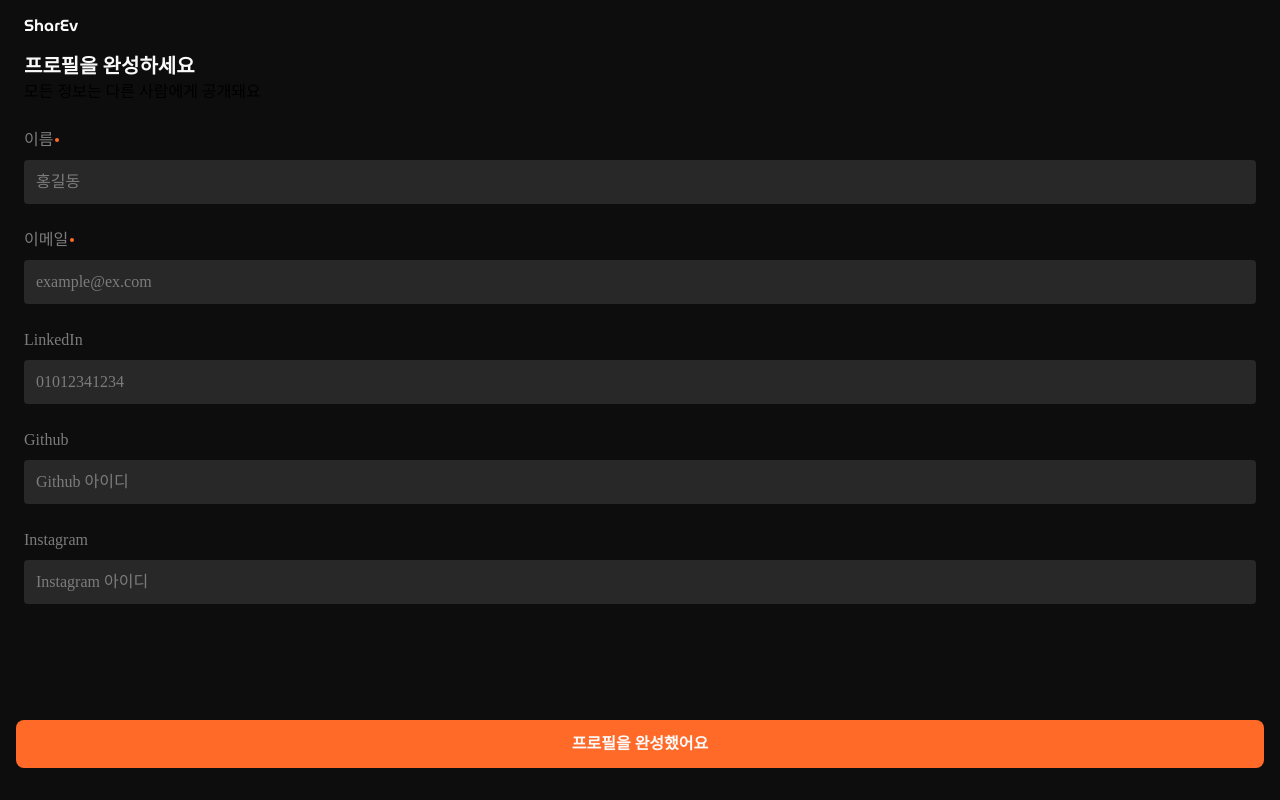
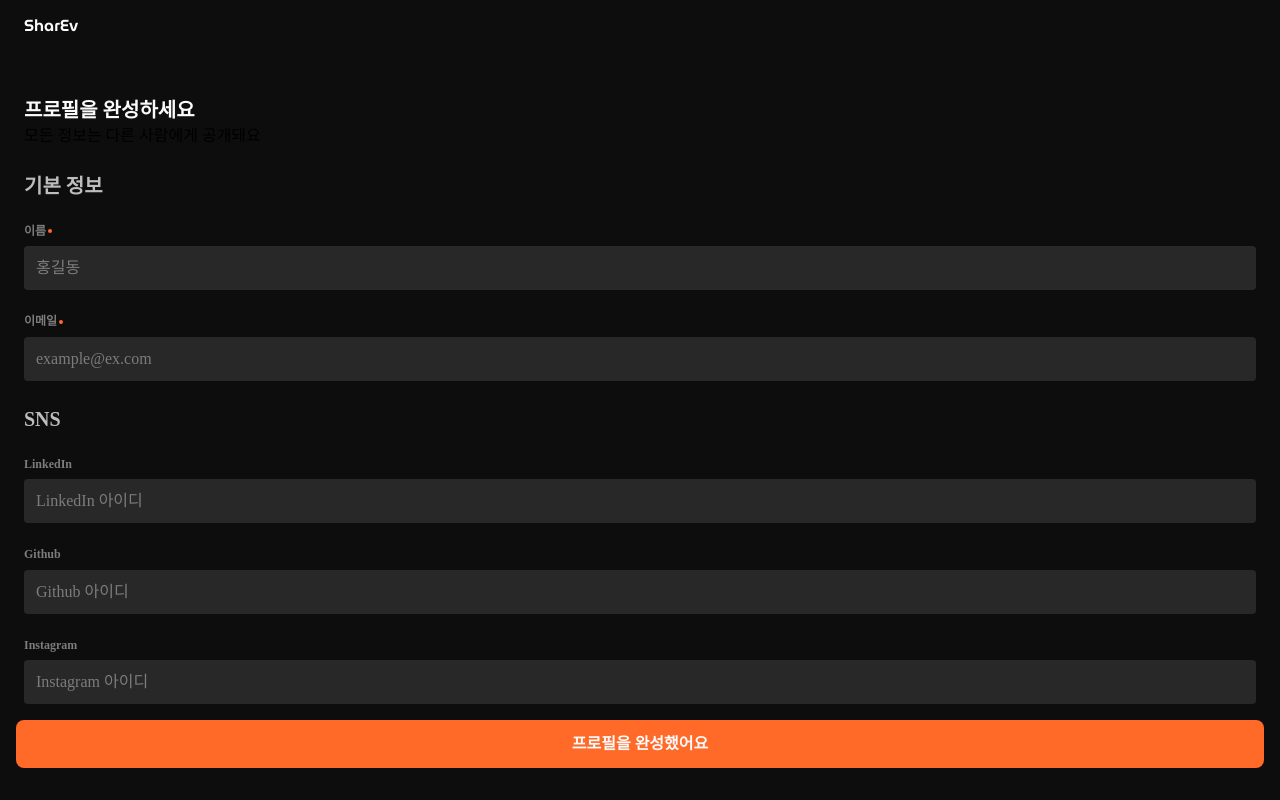
Before and after one commit to Nowdays-Goodnight-Cool-Niang/SharEv-Frontend, a React (Vite) app: page /profile-setup in a window 1280 px wide. Built offline with nearby package versions, Linux system fonts and the light colour scheme; a web font is replaced by a local one.

Commit message:
feat: 🎸 헤더와 상수값 분리한 FormSection 생성 및 활용
✅ Closes: #5

```diff
--- a/src/components/common/Input.tsx
+++ b/src/components/common/Input.tsx
@@ -30,7 +30,7 @@ function Input({
   return (
     <label className="mt-6 block">
       <div className="flex items-center">
-        <span className="text-label text-gray-500">{labelName}</span>
+        <span className="text-label-1 text-gray-500">{labelName}</span>
         {required && <div className="ml-0.5 h-1 w-1 rounded-full bg-orange-500"></div>}
       </div>
 
--- a/src/components/profile/FormContent.tsx
+++ b/src/components/profile/FormContent.tsx
@@ -1,7 +1,7 @@
 import { useNavigate } from 'react-router';
 import ButtonPrimary from '../common/BaseButton';
-import FormSns from './FormSns';
-import FormDefault from './FormDefault';
+
+import FormSection from './FormSection';
 import { useState, useEffect } from 'react';
 import { IFormAccount } from '../../types/formAccount';
 import { accountAPI } from '../../apis/accounts';
@@ -35,8 +35,8 @@ function Content() {
 
   return (
     <form>
-      <FormDefault handleChange={handleChange} />
-      <FormSns handleChange={handleChange} />
+      <FormSection type="default" handleChange={handleChange} />
+      <FormSection type="sns" handleChange={handleChange} />
 
       <div className="fixed bottom-8 left-4 right-4 max-w-full">
         <ButtonPrimary isDisabled={!formAccount.name} onClick={(e) => handleProfileCompletion(e)}>
--- a/src/components/profile/FormDefault.tsx
+++ /dev/null
@@ -1,28 +0,0 @@
-import Input from '../common/Input';
-
-interface IFormProps {
-  handleChange: (e: React.ChangeEvent<HTMLInputElement>) => void;
-}
-
-function FormDefault({ handleChange }: IFormProps) {
-  return (
-    <>
-      <Input
-        labelName="이름"
-        placeholder="홍길동"
-        name="name"
-        required={true}
-        onChange={handleChange}
-      />
-      <Input
-        labelName="이메일"
-        placeholder="example@ex.com"
-        name="email"
-        required={true}
-        onChange={handleChange}
-      />
-    </>
-  );
-}
-
-export default FormDefault;
--- /dev/null
+++ b/src/components/profile/FormSection.tsx
@@ -0,0 +1,42 @@
+import Input from '../common/Input';
+
+interface IFormProps {
+  type: 'default' | 'sns';
+  handleChange: (e: React.ChangeEvent<HTMLInputElement>) => void;
+}
+
+const defaultFields = [
+  { labelName: '이름', placeholder: '홍길동', name: 'name', required: true },
+  { labelName: '이메일', placeholder: 'example@ex.com', name: 'email', required: true },
+];
+
+const snsFields = [
+  { labelName: 'LinkedIn', placeholder: 'LinkedIn 아이디', name: 'linkedIn', required: false },
+  { labelName: 'Github', placeholder: 'Github 아이디', name: 'github', required: false },
+  { labelName: 'Instagram', placeholder: 'Instagram 아이디', name: 'instagram', required: false },
+];
+
+function FormSection({ type, handleChange }: IFormProps) {
+  const datas = {
+    default: { title: '기본 정보', field: defaultFields },
+    sns: { title: 'SNS', field: snsFields },
+  };
+
+  return (
+    <div className="mt-6">
+      <h2 className="mb-4 text-xl font-bold text-gray-400">{datas[type].title}</h2>
+      {datas[type].field.map((data) => (
+        <Input
+          key={data.name}
+          labelName={data.labelName}
+          placeholder={data.placeholder}
+          name={data.name}
+          required={data.required}
+          onChange={handleChange}
+        />
+      ))}
+    </div>
+  );
+}
+
+export default FormSection;
--- a/src/components/profile/FormSns.tsx
+++ /dev/null
@@ -1,27 +0,0 @@
-import Input from '../common/Input';
-
-interface IFormProps {
-  handleChange: (e: React.ChangeEvent<HTMLInputElement>) => void;
-}
-
-function FormSns({ handleChange }: IFormProps) {
-  return (
-    <>
-      <Input
-        labelName="LinkedIn"
-        placeholder="01012341234"
-        name="linkedIn"
-        onChange={handleChange}
-      />
-      <Input labelName="Github" placeholder="Github 아이디" name="github" onChange={handleChange} />
-      <Input
-        labelName="Instagram"
-        placeholder="Instagram 아이디"
-        name="instagram"
-        onChange={handleChange}
-      />
-    </>
-  );
-}
-
-export default FormSns;
--- a/src/pages/ProfileSetup.tsx
+++ b/src/pages/ProfileSetup.tsx
@@ -8,9 +8,11 @@ function ProfileSetup() {
   return (
     <Wrapper>
       <Header />
-      <FormHeader />
-      <NoticeInfo />
-      <FormContent />
+      <main className="pt-11">
+        <FormHeader />
+        <NoticeInfo />
+        <FormContent />
+      </main>
     </Wrapper>
   );
 }
```
